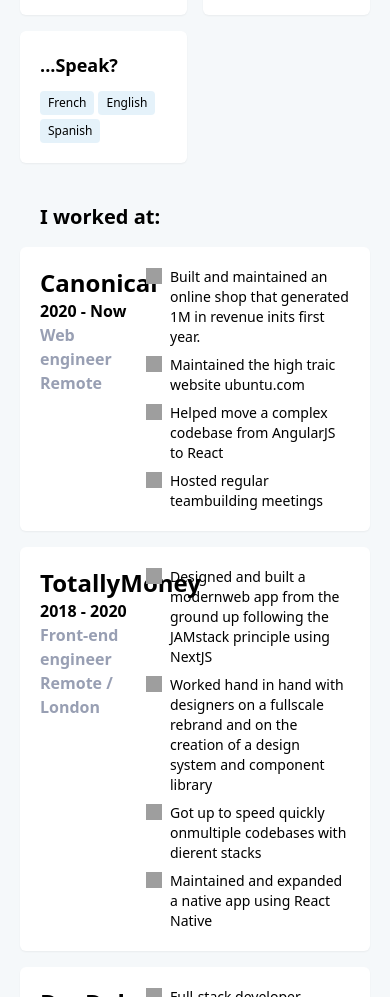
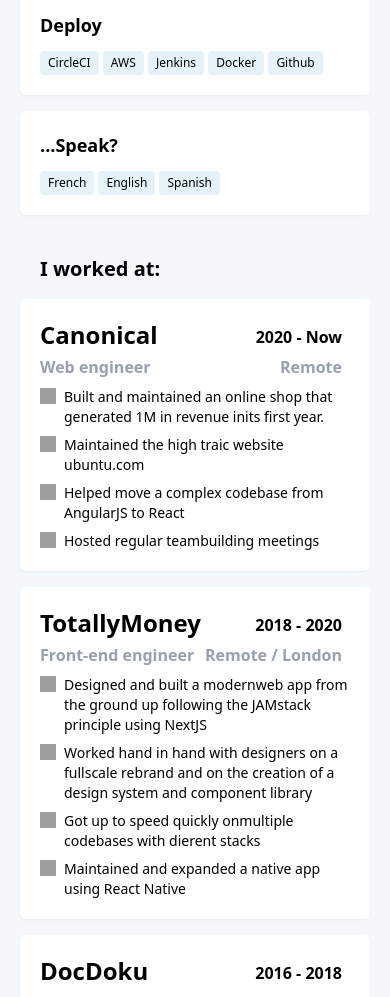
Before and after one commit to ClementChaumel/astro-cv, an Astro site: page / in a window 390 px wide. Shown: the part 1003-2000 px from the top of the page. Built offline with nearby package versions, Linux system fonts and the light colour scheme; Astro itself is replaced by a stand-in of ours; grey boxes are pictures that could not be loaded.

Commit message:
Make responsive, sort of

```diff
--- a/src/components/Item.astro
+++ b/src/components/Item.astro
@@ -15,12 +15,12 @@
 ---
 
 <div
-  class="wrapper grid grid-cols-3 p-5 gap-2 bg-white rounded-md shadow-sm duration-200 transition-all hover:shadow-md"
+  class="wrapper grid grid-cols-1 p-5 gap-2 bg-white rounded-md shadow-sm duration-200 transition-all hover:shadow-md sm:grid-cols-3"
 >
   <div class="col-span-1">
-    <h3 class="flex flex-col font-black">
+    <h3 class="flex justify-between align-bottom font-black sm:flex-col">
       <span class="text-2xl">{title}</span>
-      <span class="text-base">{date}</span>
+      <span class="text-base leading-9 sm:leading-default">{date}</span>
     </h3>
     <svg
       class="absolute top-11 left-4 w-36"
@@ -34,10 +34,11 @@
         stroke-width="15"
         fill="none"></path>
     </svg>
-    <h4 class="text-muted text-opacity-70 font-black">
-      {job}
-      <br />
-      {location}
+    <h4
+      class="flex justify-between text-muted text-opacity-70 font-black sm:flex-col"
+    >
+      <span>{job}</span>
+      <span>{location}</span>
     </h4>
   </div>
   <ul class="col-span-2 flex flex-col gap-2">
@@ -58,8 +59,20 @@
 </div>
 
 <style>
+  @keyframes fade-in {
+    0% {
+      opacity: 0;
+    }
+    99% {
+      opacity: 0;
+    }
+    100% {
+      opacity: 1;
+    }
+  }
   path {
     stroke-linecap: butt;
+    animation: fade-in 1s forwards;
   }
 
   .wrapper:hover {
--- a/src/components/Skill.astro
+++ b/src/components/Skill.astro
@@ -46,10 +46,21 @@
 </div>
 
 <style>
+  @keyframes fade-in {
+    0% {
+      opacity: 0;
+    }
+    99% {
+      opacity: 0;
+    }
+    100% {
+      opacity: 1;
+    }
+  }
   path {
     stroke-linecap: butt;
+    animation: fade-in 1s forwards;
   }
-
   .wrapper:hover {
     transform: scale(1.02);
   }
--- a/src/components/Skills.astro
+++ b/src/components/Skills.astro
@@ -28,7 +28,7 @@
 <section>
   <h2 class="text-xl font-black px-5 mb-4">I know how to:</h2>
 
-  <div class="grid grid-cols-2 gap-4">
+  <div class="grid grid-cols-1 gap-4 sm:grid-cols-2">
     <Skill
       title="Code"
       details={["Typescript", "Javascript ES6+", "HTML", "CSS"]}
--- a/src/pages/index.astro
+++ b/src/pages/index.astro
@@ -7,7 +7,7 @@
 
 <Layout title="Welcome to Astro.">
   <main
-    class="bg-page p-0 mx-auto my-5 max-w-prose rounded-lg overflow-hidden shadow-2xl sm:my-0 sm:shadow-none sm:bg-red"
+    class="bg-page p-0 mx-auto max-w-prose overflow-hidden sm:my-5 sm:rounded-lg sm:shadow-2xl"
   >
     <div class="bg-accent p-5 pb-28 relative">
       <h1 class="text-primary font-cursive text-6xl">Clément Chaumel</h1>
```
